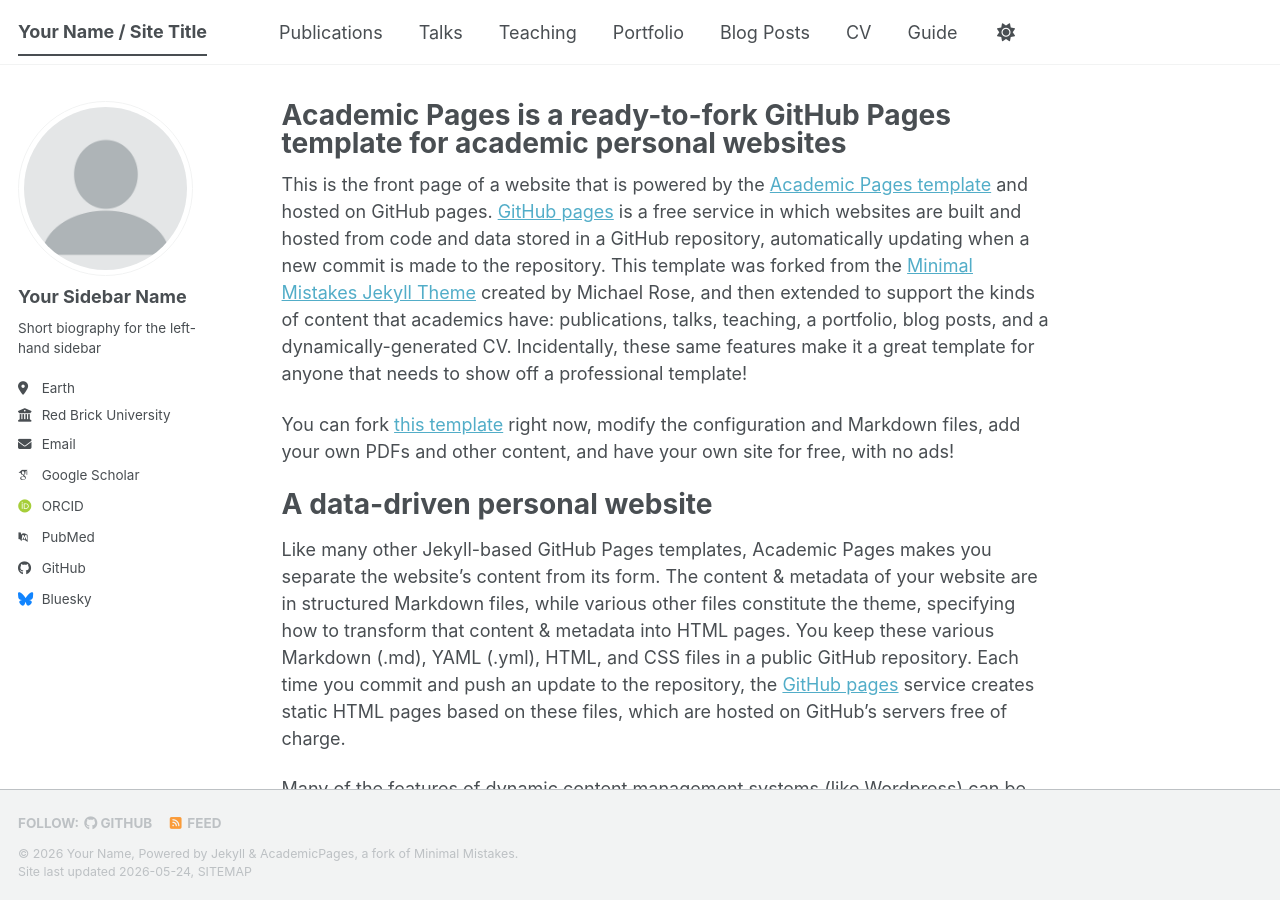
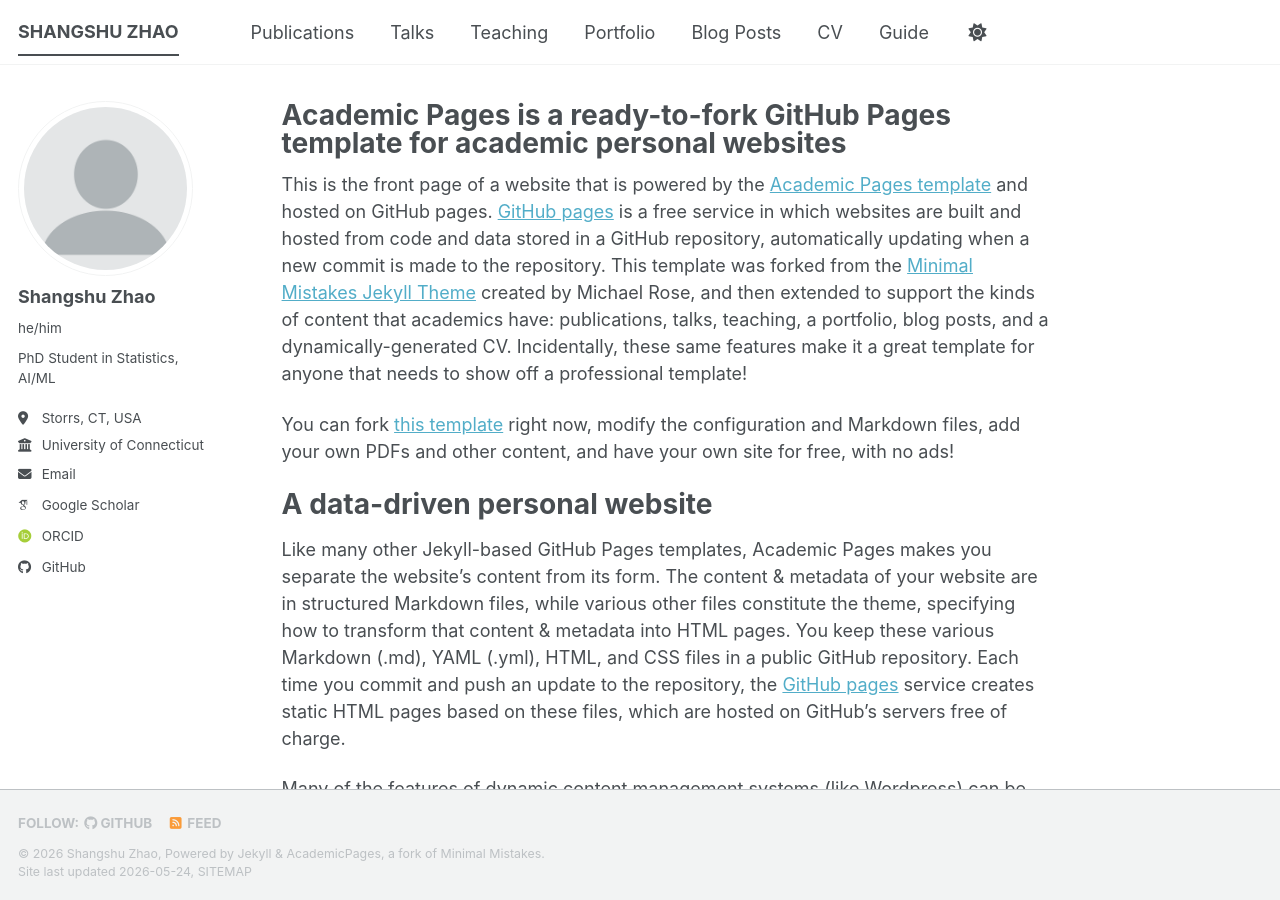
Before and after one commit to shangshuzhao/shangshuzhao.github.io, a Jekyll site: the page built from _pages/about.md, in a window 1280 px wide and 900 px high. Built offline with Jekyll 4.4.1, drawn with Linux system fonts in a browser that asks for light colours; some web fonts are replaced; a script bundle is joined from its source files by our own code; library files that are not in the unit come from our copies.

Commit message:
Update personal information in _config.yml

```diff
--- a/_config.yml
+++ b/_config.yml
@@ -9,14 +9,14 @@
 # Basic Site Settings
 locale                   : "en-US"
 site_theme               : "default" # The available themes options are "default", "air", "sunrise", "mint", "dirt" and "contrast"
-title                    : "Your Name / Site Title"
+title                    : "SHANGSHU ZHAO"
 title_separator          : "-"
-name                     : &name "Your Name"
-description              : &description "Your Name's academic portfolio"   # Update this with a general description of your site, this is the default if not overridden by a page
-url                      : https://academicpages.github.io # The base hostname & protocol for your site e.g. "https://[your GitHub username].github.io",
+name                     : &name "Shangshu Zhao"
+description              : &description "Shangshu Zhao's academic portfolio"   # Update this with a general description of your site, this is the default if not overridden by a page
+url                      : https://shangshuzhao.github.io # The base hostname & protocol for your site e.g. "https://[your GitHub username].github.io",
                                                            # or if you already have some other page hosted on Github then use "https://[your GitHub username].github.io/[Your Repo Name]"
 baseurl                  : "" # the subpath of your site, e.g. "/blog"
-repository               : "academicpages/academicpages.github.io"
+repository               : "shangshuzhao/shangshuzhao.github.io"
 
 # Site Author - The following control what appear as part of the author content on the side bar.
 #               If a field is blank the icon and link will not appear, otherwise it will be shown.
@@ -24,24 +24,24 @@ repository               : "academicpages/academicpages.github.io"
 author:
   # Biographic information
   avatar           : "profile.png"
-  name             : "Your Sidebar Name"
-  pronouns         : # example: "she/her"
-  bio              : "Short biography for the left-hand sidebar"
-  location         : "Earth"
-  employer         : "Red Brick University"
+  name             : "Shangshu Zhao"
+  pronouns         : "he/him"
+  bio              : "PhD Student in Statistics, AI/ML"
+  location         : "Storrs, CT, USA"
+  employer         : "University of Connecticut"
   uri              : # URL
-  email            : "none@example.org"
+  email            : "shangshu.zhao@uconn.edu"
 
   # Academic websites
   academia         : # URL
-  arxiv            : # URL - Update with the correct link to your profile
-  googlescholar    : "https://scholar.google.com/citations?user=PS_CX0AAAAAJ"
+  arxiv            : # URL
+  googlescholar    : "https://scholar.google.com/citations?user=3nn8H2MAAAAJ&hl=en"
   inspire-hep      : # URL
   impactstory      : # URL
-  orcid            : "https://orcid.org/yourorcidurl"
+  orcid            : "https://orcid.org/0009-0007-5284-4685"
   semantic         : # URL
   ssrn             : # URL
-  pubmed           : "https://www.ncbi.nlm.nih.gov/pubmed/?term=john+snow"
+  pubmed           : # URL
   researchgate     : # URL
   scopus           : # URL
   zotero           : # URL
@@ -51,13 +51,13 @@ author:
   bitbucket        : # Username - Update with your username on the site
   codepen          : # Username
   dribbble         : # Username
-  github           : "academicpages"
+  github           : "shangshuzhao"
   kaggle           : # Username
   stackoverflow    : # User number or user number and name (i.e., use "1" or "1/jeff-atwood")
 
   # Social media
   artstation       : # Username
-  bluesky          : "bsky.app" # Replace this with you Bluesky username
+  bluesky          : # Username
   facebook         : # Username
   flickr           : # Username
   foursquare       : # Username
@@ -84,8 +84,8 @@ author:
 
 # Publication Category - The following the list of publication categories and their headings
 publication_category:
-  books:
-    title: 'Books'
+  # books:
+  #   title: 'Books'
   manuscripts:
     title: 'Journal Articles'
   conferences:
```
